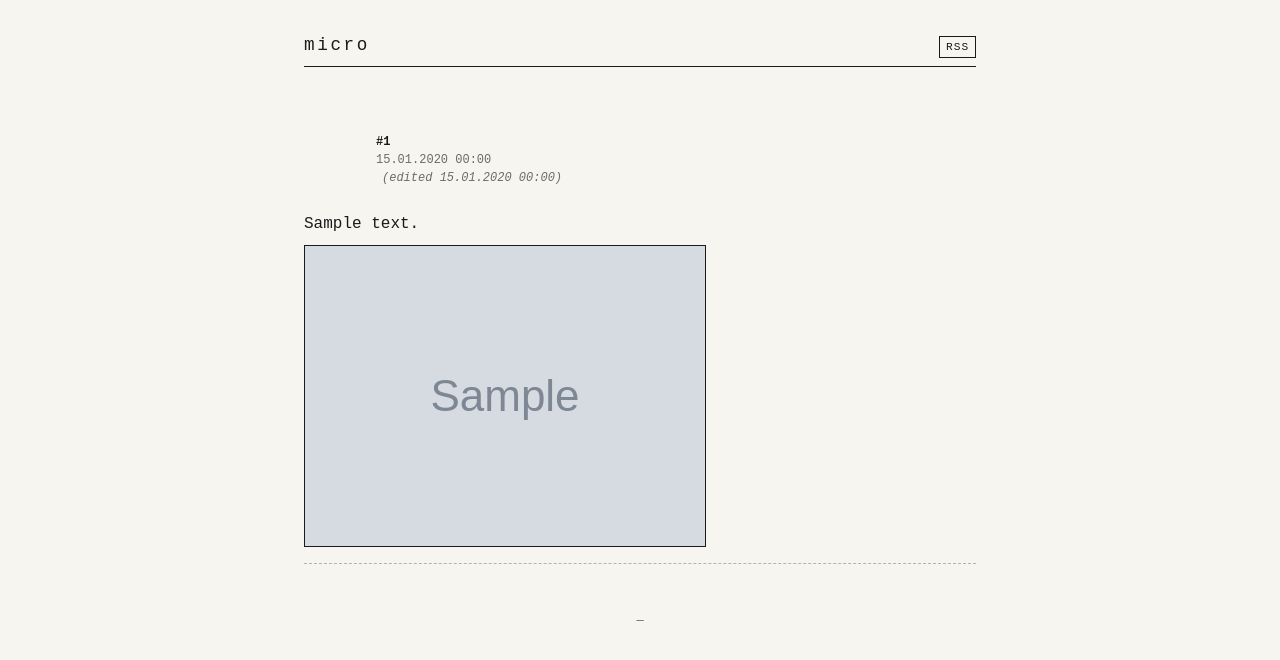
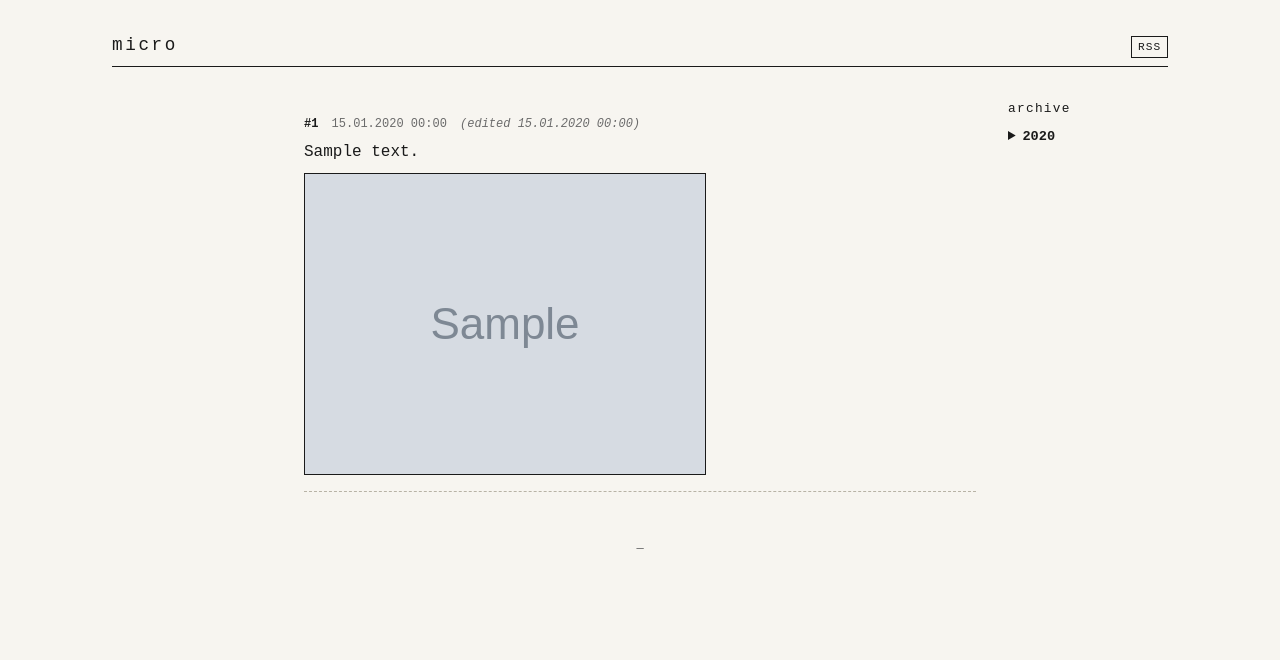
Before and after one commit to veritasX1/micropost, a Flask app: page / in a window 1280 px wide. Shown: the top 660 px of the page. Run offline with Flask 3, Linux system fonts and the light colour scheme; tables that the repository leaves empty hold one stand-in row (values such as "Sample post"); grey boxes marked "Sample" are stand-in pictures.

Commit message:
Add pagination and a year/date archive sidebar
- Timeline is now paginated at 10 posts per page (/, /page/<n>) instead
  of rendering every post on one endless scroll.
- New collapsible sidebar groups all posts by year and date, linking
  straight to each post's permalink - present on both the timeline and
  single-post pages.
- Centered layout uses a 1fr/42rem/1fr grid on wide screens so the main
  content column stays perfectly centered regardless of sidebar width.
- Fixed a whitespace bug where the meta line's white-space: pre-wrap
  accidentally applied to the post text's own rule too broadly; scoped
  it to a dedicated .post-text class.
- Noted an idea in the README for an optional secondary text backup on
  post creation, without implementing it (too environment-specific).

Co-Authored-By: Claude Sonnet 5 <noreply@anthropic.com>

```diff
--- a/app.py
+++ b/app.py
@@ -7,6 +7,7 @@ import html
 import os
 import sqlite3
 import secrets
+from collections import OrderedDict
 from datetime import datetime, timezone
 from email.utils import format_datetime
 from pathlib import Path
@@ -165,13 +166,28 @@ NUMBERED_POSTS_SQL = """
 """
 
 
-def fetch_posts(limit: int | None = None) -> list[sqlite3.Row]:
+def fetch_posts(limit: int | None = None, offset: int = 0) -> list[sqlite3.Row]:
     db = get_db()
     query = f"SELECT * FROM ({NUMBERED_POSTS_SQL}) ORDER BY num DESC"
     if limit is not None:
-        query += " LIMIT ?"
-        return db.execute(query, (limit,)).fetchall()
+        query += " LIMIT ? OFFSET ?"
+        return db.execute(query, (limit, offset)).fetchall()
     return db.execute(query).fetchall()
+
+
+def build_archive_index() -> "OrderedDict[str, OrderedDict[str, list]]":
+    """Year -> date -> [(display number, time), ...], newest first - for the
+    sidebar. Only the lightweight metadata, not the full text/image."""
+    db = get_db()
+    rows = db.execute(f"SELECT num, created_at FROM ({NUMBERED_POSTS_SQL}) ORDER BY num DESC").fetchall()
+    years: "OrderedDict[str, OrderedDict[str, list]]" = OrderedDict()
+    for row in rows:
+        dt = datetime.fromisoformat(row["created_at"]).astimezone()
+        year = dt.strftime("%Y")
+        date_label = dt.strftime("%d.%m.%Y")
+        years.setdefault(year, OrderedDict())
+        years[year].setdefault(date_label, []).append((row["num"], dt.strftime("%H:%M")))
+    return years
 
 
 def resolve_real_id(num: int) -> int | None:
@@ -183,10 +199,25 @@ def resolve_real_id(num: int) -> int | None:
     return row["id"] if row else None
 
 
+POSTS_PER_PAGE = 10
+
+
 @app.route("/")
-def timeline():
-    posts = [row_to_dict(r) for r in fetch_posts()]
-    return render_template("index.html", posts=posts)
+@app.route("/page/<int:page>")
+def timeline(page: int = 1):
+    if page < 1:
+        abort(404)
+    db = get_db()
+    total = db.execute("SELECT COUNT(*) AS n FROM posts").fetchone()["n"]
+    total_pages = max(1, (total + POSTS_PER_PAGE - 1) // POSTS_PER_PAGE)
+    if page > total_pages and total > 0:
+        abort(404)
+    offset = (page - 1) * POSTS_PER_PAGE
+    posts = [row_to_dict(r) for r in fetch_posts(limit=POSTS_PER_PAGE, offset=offset)]
+    return render_template(
+        "index.html", posts=posts, page=page, total_pages=total_pages,
+        archive=build_archive_index(),
+    )
 
 
 @app.route("/post/<int:post_id>")
@@ -198,7 +229,7 @@ def single_post(post_id):
     row = db.execute(
         f"SELECT * FROM ({NUMBERED_POSTS_SQL}) WHERE num = ?", (post_id,)
     ).fetchone()
-    return render_template("post.html", post=row_to_dict(row))
+    return render_template("post.html", post=row_to_dict(row), archive=build_archive_index())
 
 
 @app.route("/static/uploads/<path:filename>")
--- a/static/style.css
+++ b/static/style.css
@@ -11,7 +11,12 @@ body {
   line-height: 1.5;
 }
 
-header, main, footer {
+header, footer {
+  max-width: 66rem;
+  margin: 0 auto;
+}
+
+main {
   max-width: 42rem;
   margin: 0 auto;
 }
@@ -80,7 +85,7 @@ header h1 a {
   font-style: italic;
 }
 
-.post p {
+.post .post-text {
   margin: 0 0 0.6rem;
   white-space: pre-wrap;
   word-wrap: break-word;
@@ -104,3 +109,104 @@ footer {
   color: #6b6b6b;
   text-align: center;
 }
+
+.layout {
+  max-width: 66rem;
+  margin: 0 auto;
+}
+
+.pager {
+  display: flex;
+  justify-content: space-between;
+  align-items: baseline;
+  margin-top: 1.5rem;
+  font-size: 0.8rem;
+}
+
+.pager a {
+  color: #1a1a1a;
+}
+
+.pager-status {
+  color: #6b6b6b;
+}
+
+.sidebar {
+  max-width: 42rem;
+  margin: 2.5rem auto 0;
+  border-top: 1px dashed #b8b3a6;
+  padding-top: 1rem;
+}
+
+.sidebar h2 {
+  font-size: 0.8rem;
+  font-weight: normal;
+  letter-spacing: 0.1em;
+  text-transform: lowercase;
+  margin: 0 0 0.5rem;
+}
+
+.sidebar details {
+  margin-bottom: 0.4rem;
+}
+
+.sidebar summary {
+  cursor: pointer;
+  font-weight: bold;
+  font-size: 0.85rem;
+}
+
+.sidebar ul {
+  list-style: none;
+  margin: 0.3rem 0 0.6rem;
+  padding-left: 0.9rem;
+}
+
+.sidebar .day-group {
+  margin: 0.35rem 0;
+}
+
+.sidebar .day-label {
+  font-size: 0.7rem;
+  color: #6b6b6b;
+}
+
+.sidebar .day-group ul {
+  padding-left: 0.9rem;
+}
+
+.sidebar li a {
+  font-size: 0.75rem;
+  color: #1a1a1a;
+  text-decoration: none;
+}
+
+.sidebar li a:hover {
+  text-decoration: underline;
+}
+
+@media (min-width: 980px) {
+  /* 1fr - content - 1fr keeps main perfectly centered regardless of how
+     wide the sidebar ends up in the right-hand column. */
+  .layout {
+    max-width: none;
+    display: grid;
+    grid-template-columns: 1fr 42rem minmax(200px, 1fr);
+    column-gap: 2rem;
+    align-items: start;
+  }
+  main {
+    grid-column: 2;
+    margin: 0;
+  }
+  .sidebar {
+    grid-column: 3;
+    justify-self: start;
+    max-width: 260px;
+    margin: 0;
+    border-top: none;
+    padding-top: 0;
+    position: sticky;
+    top: 1.5rem;
+  }
+}
--- /dev/null
+++ b/templates/_archive.html
@@ -0,0 +1,20 @@
+<aside class="sidebar">
+  <h2>archive</h2>
+  {% for year, dates in archive.items() %}
+  <details>
+    <summary>{{ year }}</summary>
+    <ul class="day-list">
+      {% for date_label, entries in dates.items() %}
+      <li class="day-group">
+        <span class="day-label">{{ date_label }}</span>
+        <ul>
+          {% for num, time_label in entries %}
+          <li><a href="{{ url_for('single_post', post_id=num) }}">{{ time_label }} — #{{ num }}</a></li>
+          {% endfor %}
+        </ul>
+      </li>
+      {% endfor %}
+    </ul>
+  </details>
+  {% endfor %}
+</aside>
--- a/templates/_post.html
+++ b/templates/_post.html
@@ -5,7 +5,7 @@
           {% if post.edited %}<span class="edited">(edited {{ post.edited_at_display }})</span>{% endif %}
         </p>
         {% if post.text %}
-          <p>{{ post.text }}</p>
+          <p class="post-text">{{ post.text }}</p>
         {% endif %}
         {% if post.image %}
           <img src="{{ url_for('uploaded_file', filename=post.image) }}" alt="" loading="lazy" decoding="async">
--- a/templates/index.html
+++ b/templates/index.html
@@ -13,6 +13,7 @@
     <a class="feed-link" href="{{ url_for('feed') }}">RSS</a>
   </header>
 
+  <div class="layout">
   <main>
     {% if not posts %}
       <p class="empty">nothing here yet.</p>
@@ -21,7 +22,25 @@
     {% for post in posts %}
       {% include "_post.html" %}
     {% endfor %}
+
+    {% if total_pages > 1 %}
+    <nav class="pager">
+      {% if page < total_pages %}
+        <a href="{{ url_for('timeline', page=page + 1) }}">← older</a>
+      {% else %}
+        <span></span>
+      {% endif %}
+      <span class="pager-status">page {{ page }} / {{ total_pages }}</span>
+      {% if page > 1 %}
+        <a href="{{ url_for('timeline', page=page - 1) if page > 2 else url_for('timeline') }}">newer →</a>
+      {% else %}
+        <span></span>
+      {% endif %}
+    </nav>
+    {% endif %}
   </main>
+  {% include "_archive.html" %}
+  </div>
 
   <footer>
     <p>&mdash;</p>
--- a/templates/post.html
+++ b/templates/post.html
@@ -13,10 +13,13 @@
     <a class="feed-link" href="{{ url_for('feed') }}">RSS</a>
   </header>
 
+  <div class="layout">
   <main>
     {% include "_post.html" %}
     <p><a href="{{ url_for('timeline') }}">← all posts</a></p>
   </main>
+  {% include "_archive.html" %}
+  </div>
 
   <footer>
     <p>&mdash;</p>
```
Also changed, not shown: README.md.
